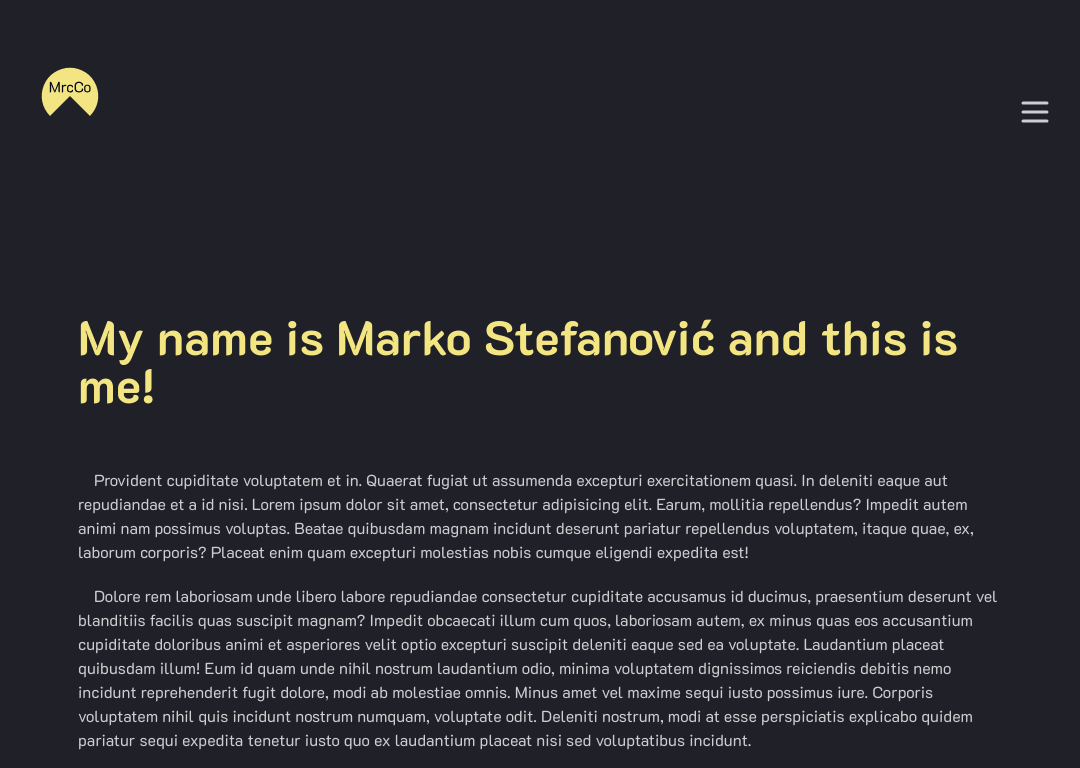
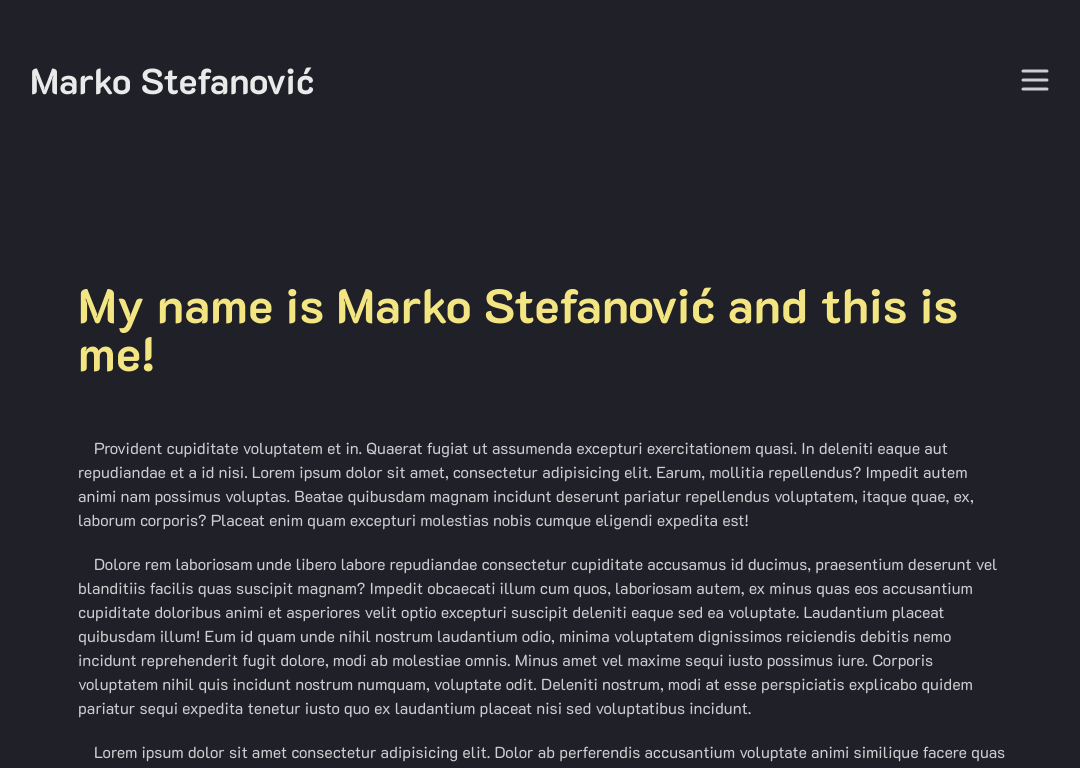
Before and after one commit to mihajlo252/testing-gh-pages, a React (Vite) app: page /#/ in a window 1280 px wide. Shown: the top 768 px of the page, without its empty margins (98-1178 px from the left). Built offline with nearby package versions, Linux system fonts and the light colour scheme.

Commit message:
Change paths

```diff
--- a/src/components/Cards.jsx
+++ b/src/components/Cards.jsx
@@ -18,7 +18,7 @@ export const Cards = ({ posts }) => {
             <img
               loading="lazy"
               rel="preload"
-              src={`marko-portfolio-temp/images/${post.previewImage}`}
+              src={`images/${post.previewImage}`}
               alt={post.title}
               className=" w-full max-h-full object-cover"
             />
--- a/src/components/Navbar.jsx
+++ b/src/components/Navbar.jsx
@@ -14,11 +14,11 @@ export const Navbar = () => {
 
   return (
     <div className="bg-base-100 w-full min-h-16 items-center grid grid-cols-[1fr_1fr] px-32 pt-14 relative overflow-x-hidden">
-      {/* <h1
+      <h1
         className={`normal-case text-4xl w-max font-bold text-[#eaeaea]`}
-      > */}
-        <img src="/logo.svg" alt="" className="w-20" />
-      {/* </h1> */}
+      >
+        Marko Stefanović
+      </h1>
       <button
         className="btn btn-ghost place-self-end p-0 z-10"
         type="button"
--- a/src/routes/About.jsx
+++ b/src/routes/About.jsx
@@ -47,7 +47,7 @@ export const About = () => {
           <div className="relative">
             {/* Izmeniti src i alt po potrebi */}
             <img
-              src="marko-portfolio-temp/cv/cv_example.png"
+              src="cv/cv_example.png"
               className="max-w-sm rounded-lg shadow-2xl"
               alt="CV Example"
             />
```
